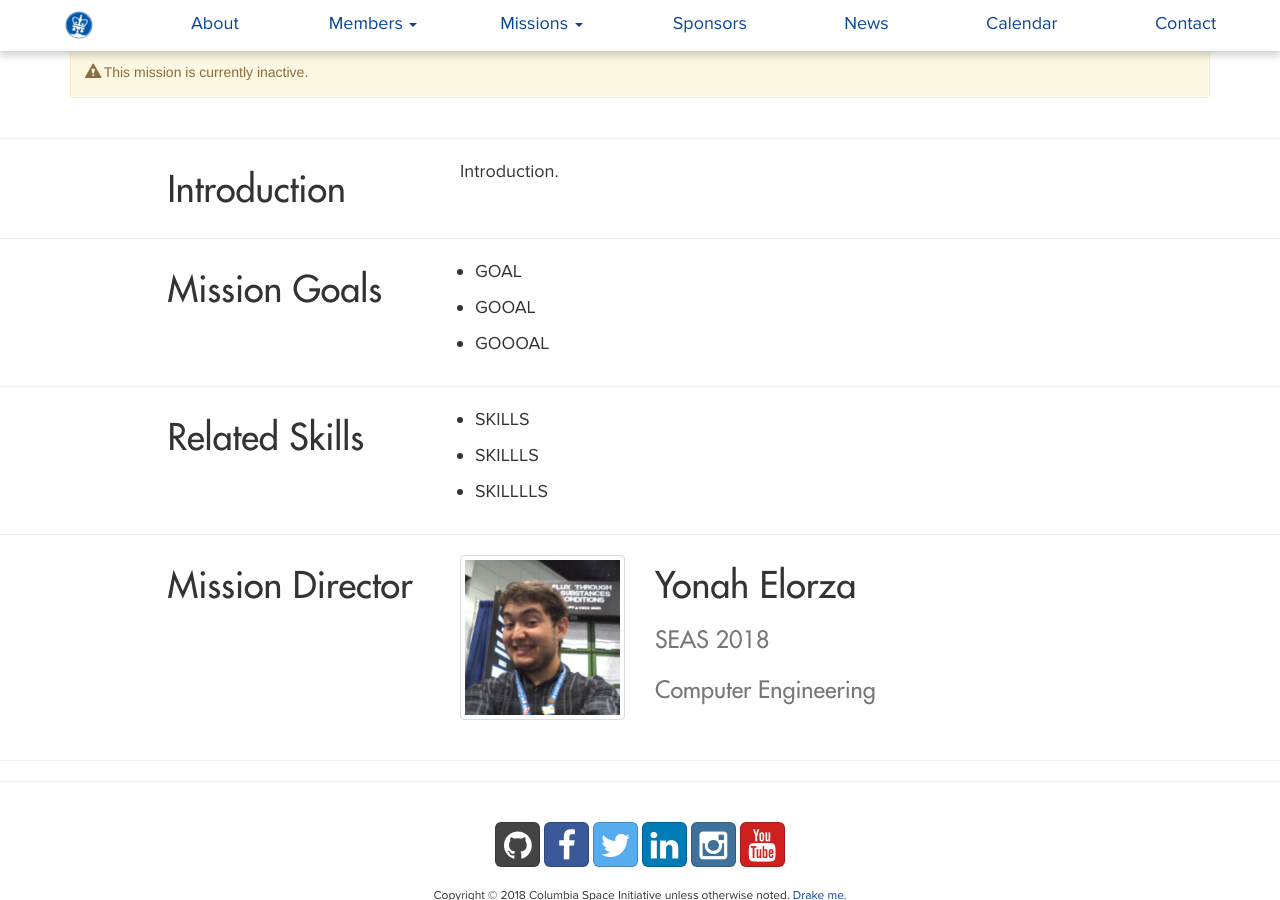
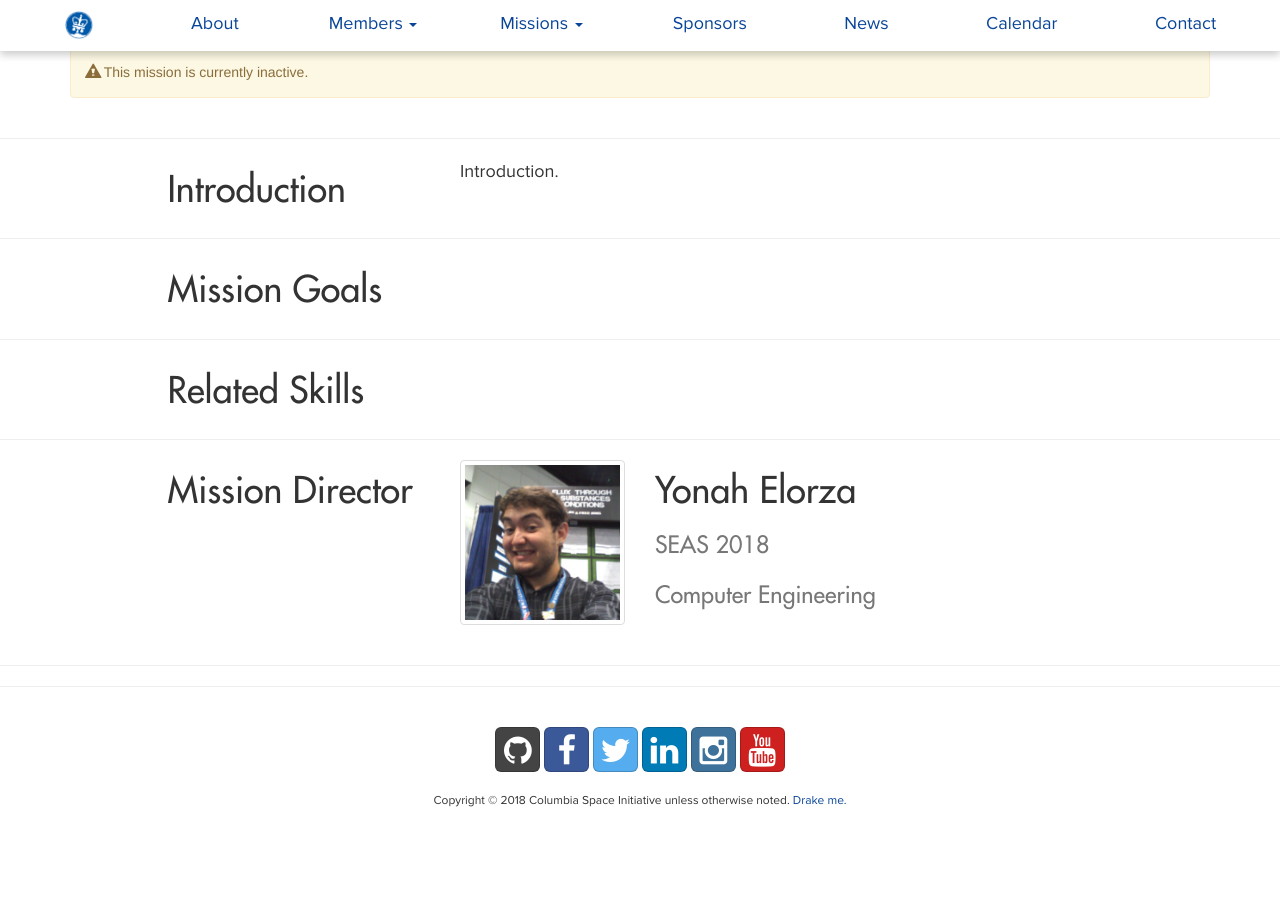
Before and after one commit to columbiaspace/columbiaspace.org, a Jekyll site: the page built from missions/mission-robotics.html, in a window 1280 px wide and 900 px high, scrolled down 1070 px. Built offline with Jekyll 4.4.1, drawn with Linux system fonts in a browser that asks for light colours; nearby versions of some CDN libraries; comment, search, counter and statistics services are not loaded; after the commit the page ends 1895 px from its top, so only the background shows below that.

Commit message:
fix robotics mission goals and skills

```diff
--- a/missions/mission-robotics.html
+++ b/missions/mission-robotics.html
@@ -14,15 +14,10 @@ alert: "This mission is currently inactive."
 introtext: "Introduction."
 
 goals: true
-goalstext: "GOAL;
-GOOAL;
-GOOOAL"
+goalstext:
 
 skills: true
-skillstext: "SKILLS;
-SKILLLS;
-SKILLLLS
-"
+skillstext:
 
 achievements: false
 achievementstext: ""
```
